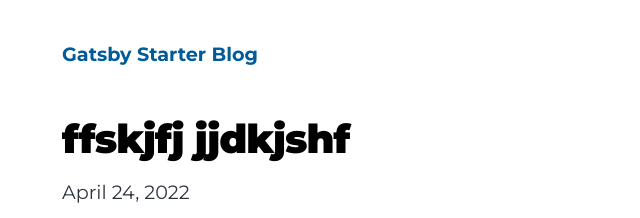
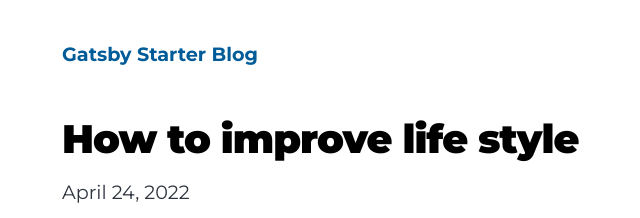
Before and after one commit to surksharathi/blog-with-netlify-cms, a Gatsby site: page /2022-04-24-ffskjfj-jjdkjshf/ in a window 1280 px wide. Shown: the top 218 px of the page, without its empty margins (262-902 px from the left). Built offline with nearby package versions, Linux system fonts and the light colour scheme; Gatsby itself is replaced by a stand-in of ours.

Commit message:
Update Blog “2022-04-24-ffskjfj-jjdkjshf”

```diff
--- a/content/blog/2022-04-24-ffskjfj-jjdkjshf.md
+++ b/content/blog/2022-04-24-ffskjfj-jjdkjshf.md
@@ -1,6 +1,6 @@
 ---
 layout: blog
-title: ffskjfj jjdkjshf
+title: How to improve life style
 date: 2022-04-24T07:52:01.158Z
 ---
 ![imnages](/img/ffclygrwuay7jsq.jpeg "girls")
```
